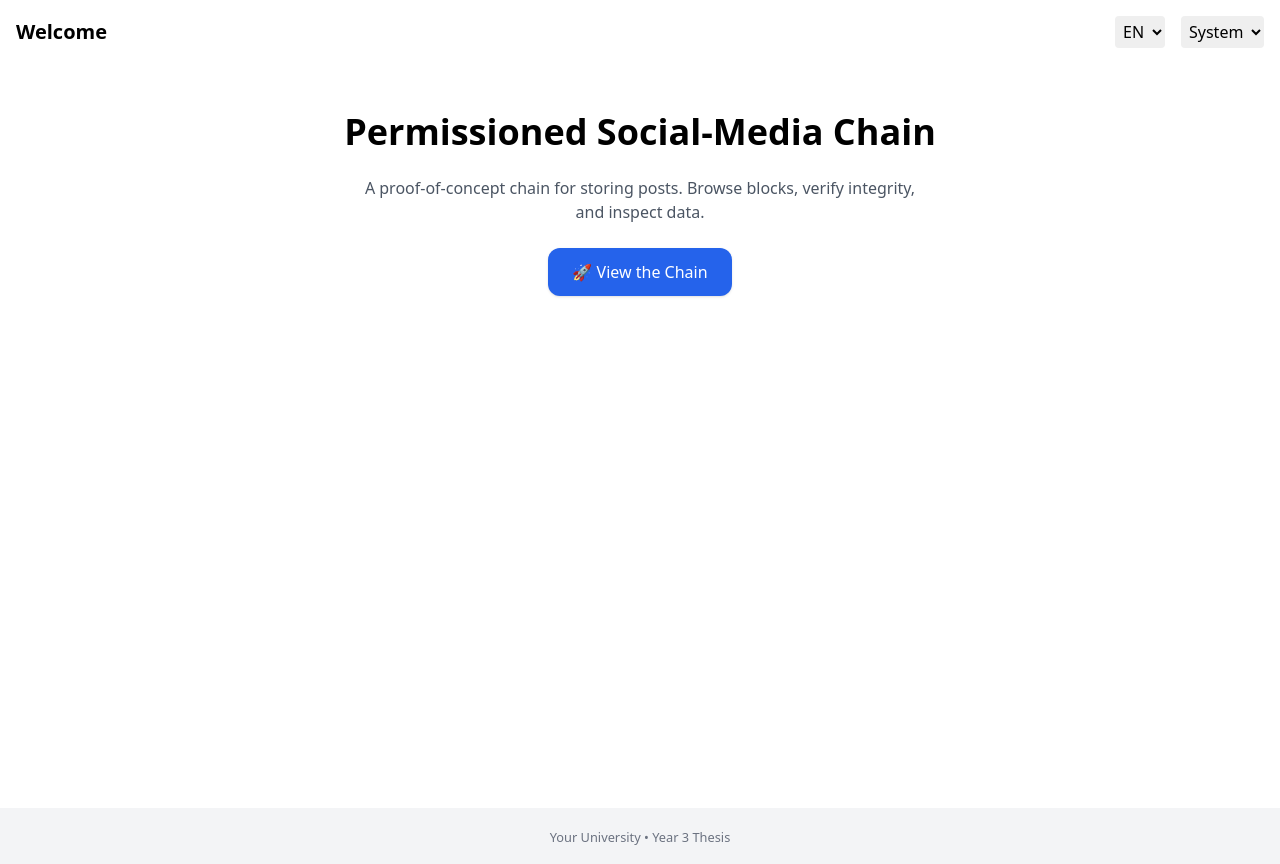
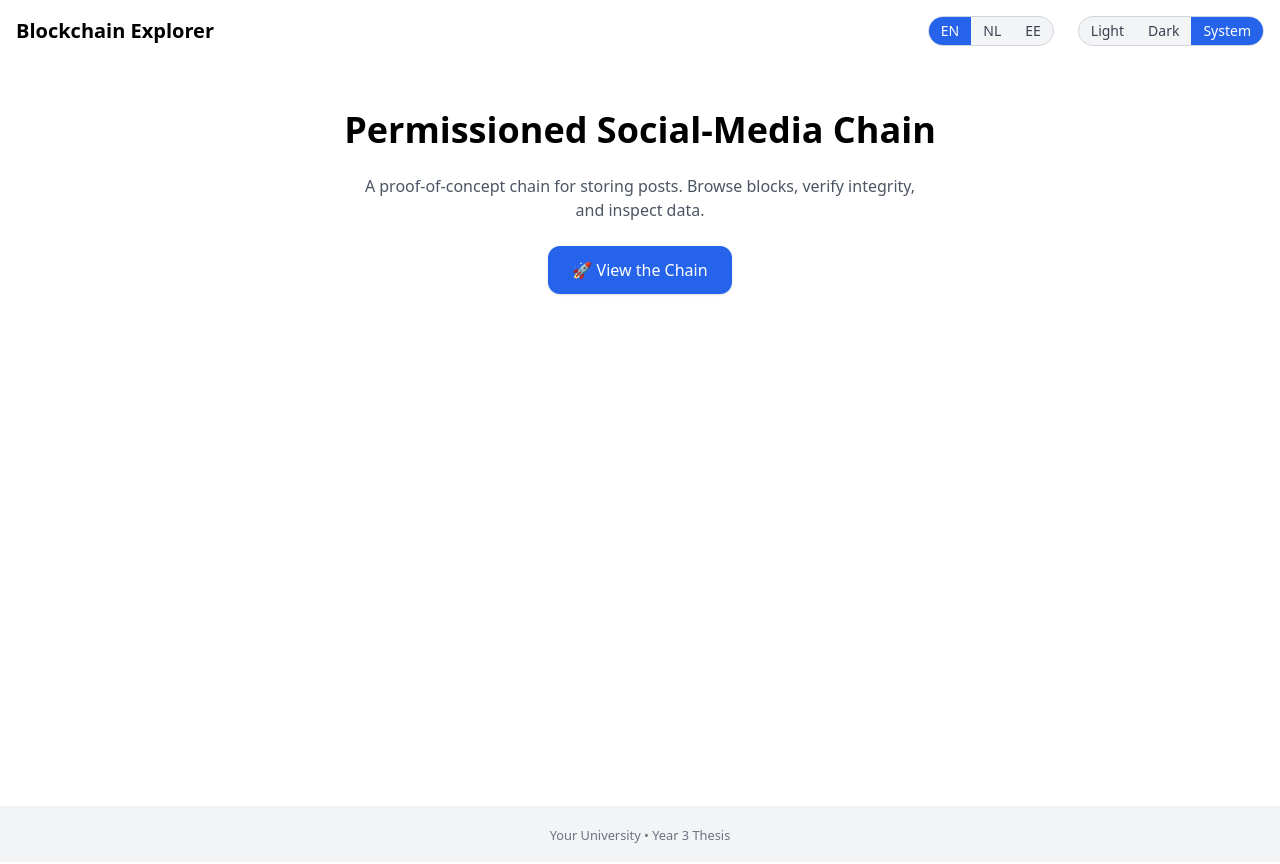
Before and after one commit to KortsH/front-end-thesis, a React (Create React App) app: page / in a window 1280 px wide. Built offline with nearby package versions, Linux system fonts and the light colour scheme; no server answers.

Commit message:
header styling

```diff
--- a/src/components/Header.tsx
+++ b/src/components/Header.tsx
@@ -11,28 +11,45 @@ export default function Header() {
   const t = useTranslations("header");
   const { theme, setTheme } = useTheme();
 
+  const langs = ["en", "nl", "ee"];
+  const themes: ("light" | "dark" | "system")[] = ["light", "dark", "system"];
+
   return (
-    <header className="p-4 flex justify-between items-center bg-white dark:bg-gray-800">
+    <header className="p-4 flex justify-between items-center bg-white dark:bg-gray-800 shadow">
       <h1 className="text-xl font-bold dark:text-white">{t("title")}</h1>
-      <div className="flex items-center gap-4">
-        <select
-          value={lang}
-          onChange={(e) => setLang(e.target.value)}
-          className="p-1 rounded"
-        >
-          <option value="en">EN</option>
-          <option value="nl">NL</option>
-          <option value="ee">EE</option>
-        </select>
-        <select
-          value={theme}
-          onChange={(e) => setTheme(e.target.value as 'system' | 'light' | 'dark')}
-          className="p-1 rounded"
-        >
-          <option value="system">System</option>
-          <option value="light">Light</option>
-          <option value="dark">Dark</option>
-        </select>
+      <div className="flex items-center gap-6">
+
+        <div className="flex bg-gray-100 dark:bg-gray-700 rounded-full overflow-hidden border border-gray-300 dark:border-gray-600">
+          {langs.map((l) => (
+            <button
+              key={l}
+              onClick={() => setLang(l)}
+              className={`px-3 py-1 text-sm font-medium transition ${
+                lang === l
+                  ? "bg-blue-600 text-white"
+                  : "text-gray-700 dark:text-gray-300 hover:bg-blue-100 dark:hover:bg-gray-600"
+              }`}
+            >
+              {l.toUpperCase()}
+            </button>
+          ))}
+        </div>
+
+        <div className="flex bg-gray-100 dark:bg-gray-700 rounded-full overflow-hidden border border-gray-300 dark:border-gray-600">
+          {themes.map((t) => (
+            <button
+              key={t}
+              onClick={() => setTheme(t)}
+              className={`px-3 py-1 text-sm font-medium capitalize transition ${
+                theme === t
+                  ? "bg-blue-600 text-white"
+                  : "text-gray-700 dark:text-gray-300 hover:bg-blue-100 dark:hover:bg-gray-600"
+              }`}
+            >
+              {t}
+            </button>
+          ))}
+        </div>
       </div>
     </header>
   );
--- a/src/translations/ee.json
+++ b/src/translations/ee.json
@@ -1,6 +1,6 @@
 {
   "header": {
-    "title": "Tere tulemast",
+    "title": "Plokiahela Uurija",
     "view_chain": "Vaata plokiahelat",
     "language": "Keel"
   },
--- a/src/translations/en.json
+++ b/src/translations/en.json
@@ -1,6 +1,6 @@
 {
   "header": {
-    "title": "Welcome",
+    "title": "Blockchain Explorer",
     "view_chain": "View Blockchain",
     "language": "Language"
   },
--- a/src/translations/nl.json
+++ b/src/translations/nl.json
@@ -1,6 +1,6 @@
 {
   "header": {
-    "title": "Welkom!",
+    "title": "Blockchain Explorer",
     "view_chain": "Bekijk blockchain",
     "language": "Taal"
   },
```
